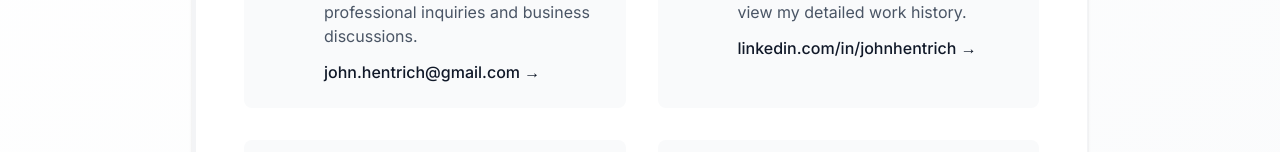
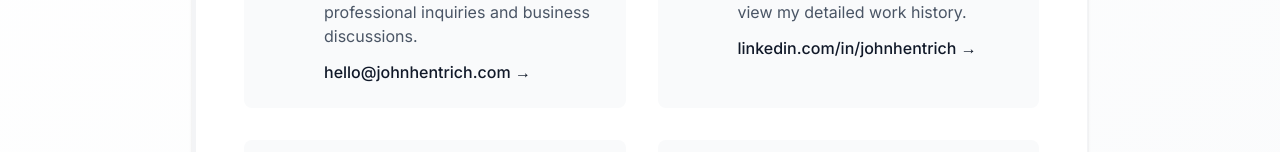
Before and after one commit to johnhentrich/personal-site, a Next.js app: page /personal-site/contact in a window 1280 px wide. Shown: the part 430-582 px from the top of the page. Built offline with nearby package versions, Linux system fonts and the light colour scheme.

Commit message:
Update email to hello@johnhentrich.com and clarify Ford experience

```diff
--- a/data/config.json
+++ b/data/config.json
@@ -5,7 +5,7 @@
     "url": "https://johnhentrich.com",
     "author": {
       "name": "John Hentrich",
-      "email": "john.hentrich@gmail.com",
+      "email": "hello@johnhentrich.com",
       "bio": "Business Operations & Growth Strategy Professional at Ford, specializing in analytics and scaling digital services.",
       "location": "San Diego, California",
       "twitter": "@johnhentrich",
@@ -53,7 +53,7 @@
   "social": {
     "linkedin": "https://www.linkedin.com/in/johnhentrich",
     "github": "https://github.com/johnhentrich",
-    "email": "john.hentrich@gmail.com",
+    "email": "hello@johnhentrich.com",
     "website": "https://johnhentrich.com"
   },
   "features": {
--- a/src/app/contact/page.tsx
+++ b/src/app/contact/page.tsx
@@ -65,8 +65,8 @@ export default function ContactPage() {
             }
             title="Email"
             description="Best way to reach me for professional inquiries and business discussions."
-            link="mailto:john.hentrich@gmail.com"
-            linkText="john.hentrich@gmail.com"
+            link="mailto:hello@johnhentrich.com"
+            linkText="hello@johnhentrich.com"
           />
 
           <ContactMethod
```
Also changed, not shown: data/posts/building-analytics-infrastructure.md (+2 -2 lines), data/posts/scaling-digital-services.md (+1 -1 lines).
